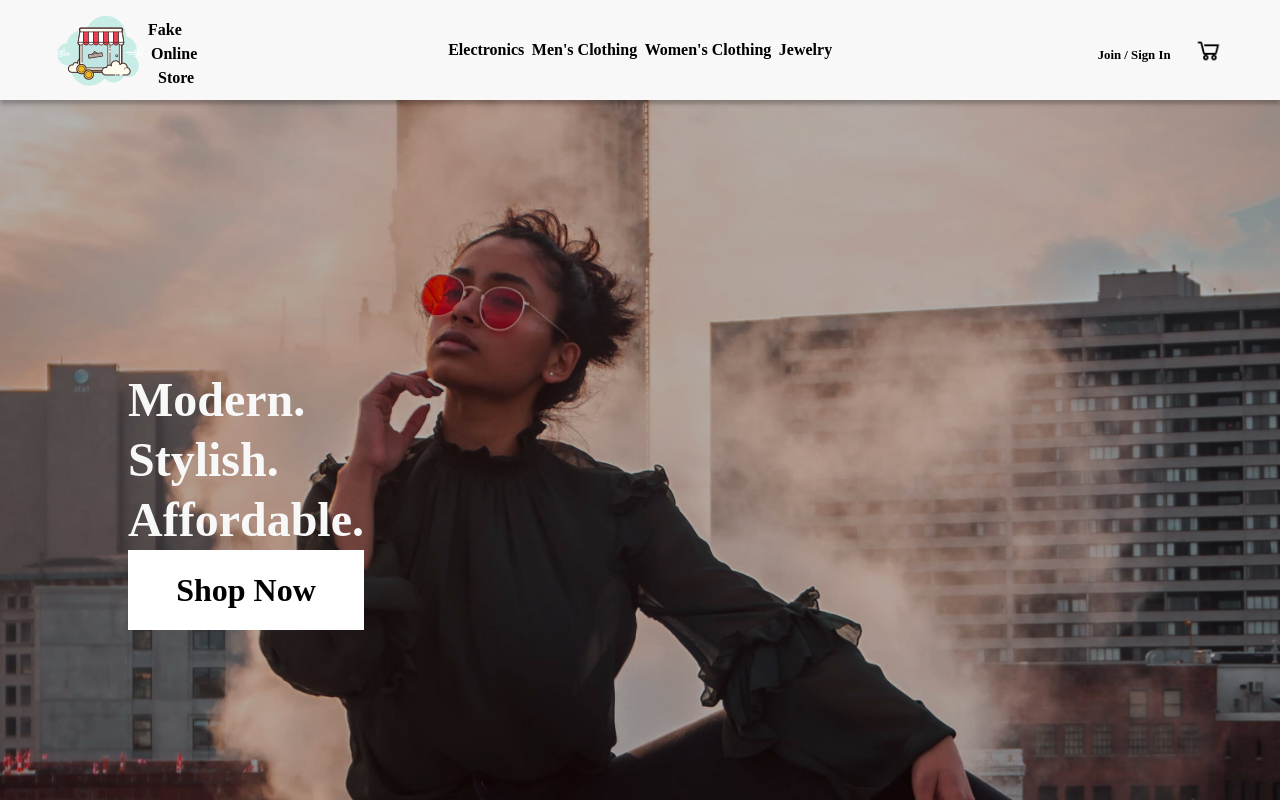
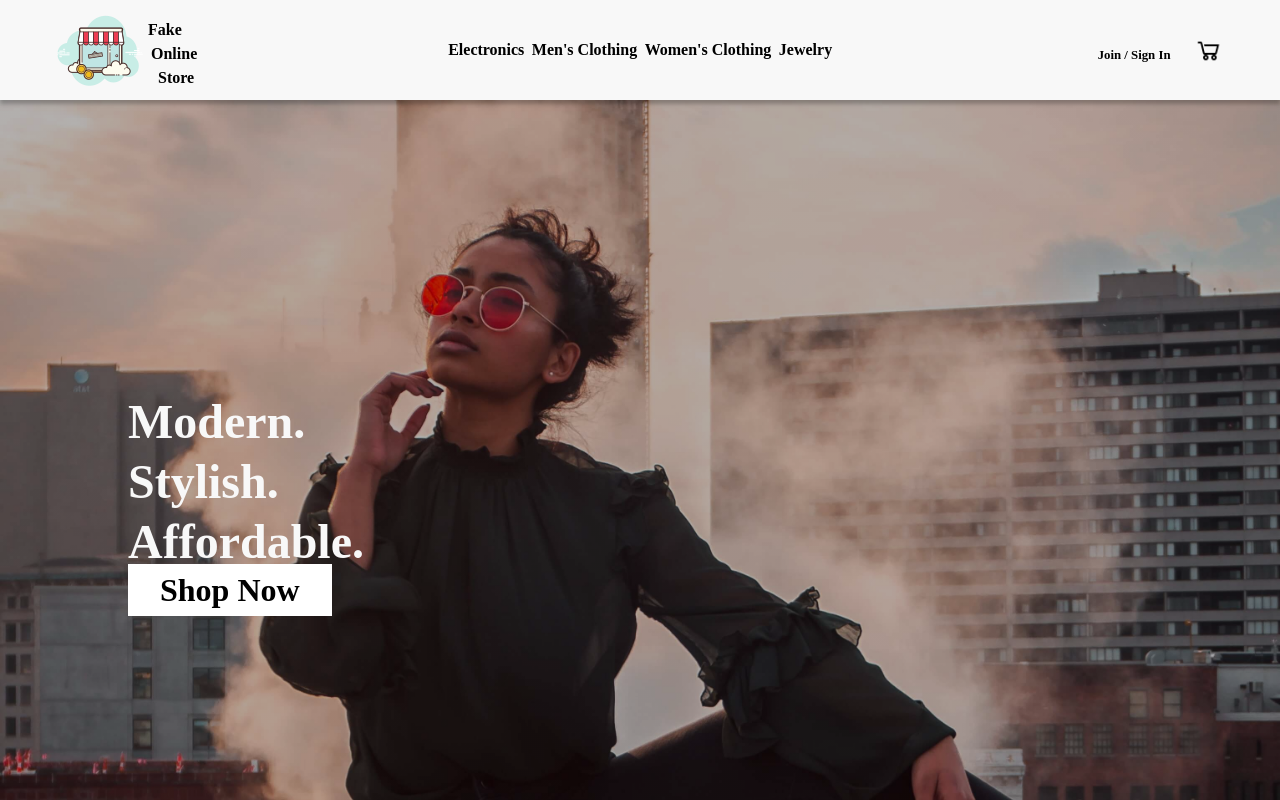
Before and after one commit to ejwoulfe/fake-online-store, a React (Vite) app: page / in a window 1280 px wide. Shown: the top 800 px of the page. Built offline with nearby package versions, Linux system fonts and the light colour scheme; a web font is replaced by a local one.

Commit message:
Created a design in figma for the shop section. Going for an amazon looking filter/sort/browse shop page.

```diff
--- a/src/components/banner/banner.scss
+++ b/src/components/banner/banner.scss
@@ -26,14 +26,15 @@
     margin: 0;
     font-size: 3rem;
   }
-  button {
+  a {
     background-color: white;
     border: none;
-    height: 80px;
-    width: 100%;
+    padding: 0.25em 1em;
     font-weight: 700;
     font-family: $main-font;
     font-size: 2rem;
+    text-decoration: none;
+    color: black;
 
     &:hover {
       cursor: pointer;
--- a/src/components/banner/banner.tsx
+++ b/src/components/banner/banner.tsx
@@ -1,15 +1,16 @@
+import { Link } from "react-router-dom";
 import "./banner.scss";
 
 export default function Banner() {
   return (
     <div className="banner">
       <div className="banner__text">
-        <span>
+        <div>
           <h2>Modern.</h2>
           <h2>Stylish.</h2>
           <h2>Affordable.</h2>
-        </span>
-        <button>Shop Now</button>
+        </div>
+        <Link to="shop/all">Shop Now</Link>
       </div>
     </div>
   );
--- a/src/components/navigation/navigation.tsx
+++ b/src/components/navigation/navigation.tsx
@@ -23,13 +23,13 @@ export default function Navigation() {
             <Link to={`shop/electronics`}>Electronics</Link>
           </li>
           <li>
-            <Link to={`shop/men`}>Men's Clothing</Link>
+            <Link to={`shop/men's clothing`}>Men's Clothing</Link>
           </li>
           <li>
-            <Link to={`shop/women`}>Women's Clothing</Link>
+            <Link to={`shop/women's clothing`}>Women's Clothing</Link>
           </li>
           <li>
-            <Link to={`shop/jewelry`}>Jewelry</Link>
+            <Link to={`shop/jewelery`}>Jewelry</Link>
           </li>
         </ul>
       </div>
--- a/src/routes/shop/shop.tsx
+++ b/src/routes/shop/shop.tsx
@@ -1,7 +1,15 @@
 import { useParams } from "react-router-dom";
 import "./shop.scss";
+import { useEffect } from "react";
 export default function Shop() {
   const { categoryName } = useParams();
+
+  useEffect(() => {
+    fetch(`https://fakestoreapi.com/products/category/${categoryName}`)
+      .then((res) => res.json())
+      .then((json) => console.log(json));
+  }, [categoryName]);
+
   return (
     <div className="shop-container">
       <h1>Shop Page for {categoryName}</h1>
```
Also changed, not shown: 1 other file (tests, documents, lock files or other folders).
